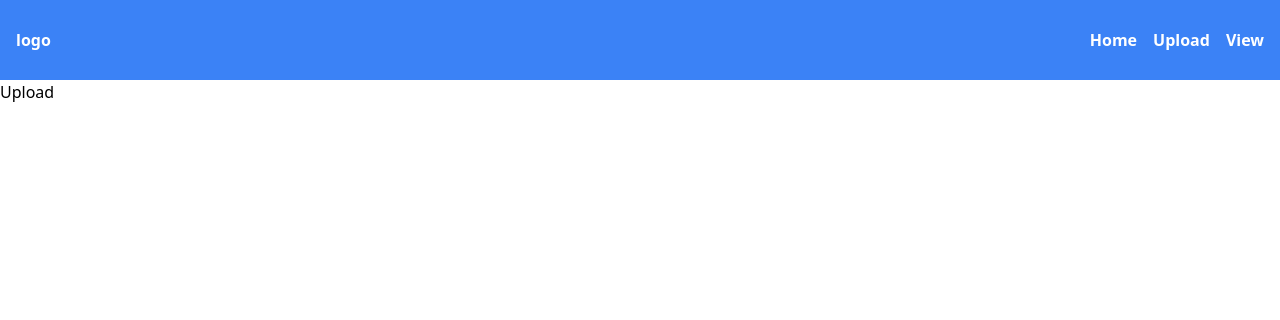
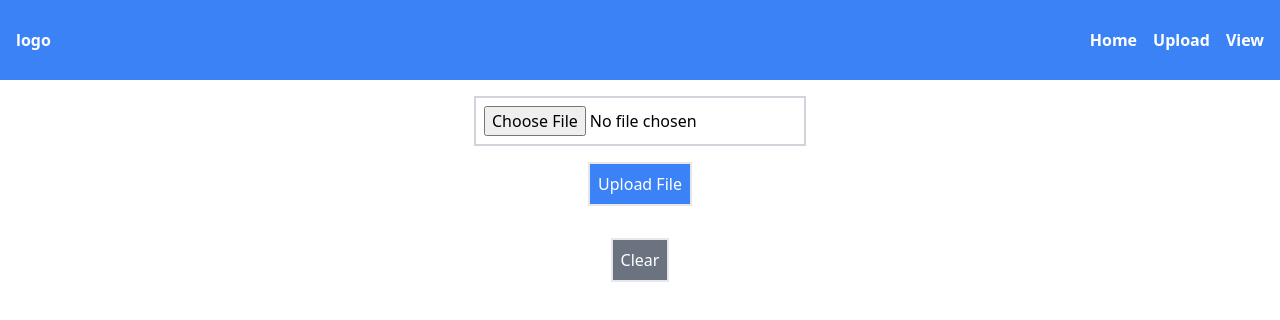
Before and after one commit to Iqbalshah786/SolarPowerFrontend, a React (Vite) app: page /upload in a window 1280 px wide. Shown: the top 320 px of the page. Built offline with nearby package versions, Linux system fonts and the light colour scheme.

Commit message:
add upload file  post request functionality

```diff
--- a/package.json
+++ b/package.json
@@ -14,6 +14,7 @@
     "date-fns": "^3.6.0",
     "react": "^18.2.0",
     "react-dom": "^18.2.0",
+    "react-loader-spinner": "^6.1.6",
     "react-router-dom": "^6.23.1"
   },
   "devDependencies": {
--- a/src/components/Upload.tsx
+++ b/src/components/Upload.tsx
@@ -1,8 +1,102 @@
-import React from "react";
-import Navbar from "./Navbar";
+import React, { useState } from "react";
+import axios from "axios";
+import { Circles } from "react-loader-spinner";
 
 const Upload = () => {
-  return <div>Upload</div>;
+  const [selectedFile, setSelectedFile] = useState(null);
+  const [uploadMessage, setUploadMessage] = useState("");
+  const [isLoading, setIsLoading] = useState(false);
+  const [isClearEnabled, setIsClearEnabled] = useState(false);
+
+  const handleFileChange = (e) => {
+    setSelectedFile(e.target.files[0]);
+  };
+
+  const handleUpload = async (e) => {
+    e.preventDefault();
+
+    console.log("Upload button clicked");
+    if (!selectedFile) {
+      setUploadMessage("Please select a file to upload.");
+      // console.log("No file selected");
+      return;
+    }
+
+    const formData = new FormData();
+    formData.append("file", selectedFile);
+
+    setIsLoading(true);
+    setUploadMessage("");
+
+    try {
+      const response = await axios.post(
+        "/api/sheetmetadata/UploadExcel",
+        formData,
+        {
+          headers: {
+            "Content-Type": "multipart/form-data",
+          },
+        }
+      );
+      setUploadMessage(`File uploaded successfully: ${response.data.fileName}`);
+      // console.log("Upload successful:", response.data.fileName);
+      setIsClearEnabled(true);
+    } catch (error) {
+      setUploadMessage(`Error uploading file: ${error.message}`);
+      // console.error("Upload error:", error.message);
+    } finally {
+      setIsLoading(false);
+      // console.log("Upload finished");
+    }
+  };
+
+  const handleClear = () => {
+    setSelectedFile(null);
+    setUploadMessage("");
+    setIsClearEnabled(false);
+  };
+
+  return (
+    <div className="p-4 flex flex-col justify-center items-center gap-4">
+      <form onSubmit={handleUpload} className="flex flex-col items-center">
+        <input
+          type="file"
+          onChange={handleFileChange}
+          className="border-2 border-gray-300 p-2 mb-4"
+          disabled={isLoading}
+        />
+        <button
+          type="submit"
+          className="border-2 bg-blue-500 text-white p-2"
+          disabled={isLoading}
+        >
+          {isLoading ? "Uploading..." : "Upload File"}
+        </button>
+      </form>
+      {isLoading && (
+        <div className="mt-4 ">
+          <Circles
+            height="80"
+            width="80"
+            color="#4fa94d"
+            ariaLabel="circles-loading"
+            wrapperStyle={{}}
+            wrapperClass=""
+            visible={true}
+          />
+        </div>
+      )}
+      {uploadMessage && <p className="mt-4 text-green-500">{uploadMessage}</p>}
+
+      <button
+        onClick={handleClear}
+        className={`border-2 text-white p-2 mt-4 ${isClearEnabled ? "bg-red-500" : "bg-gray-500"}`}
+        disabled={!isClearEnabled}
+      >
+        Clear
+      </button>
+    </div>
+  );
 };
 
 export default Upload;
```
Also changed, not shown: 1 other file (tests, documents, lock files or other folders).
